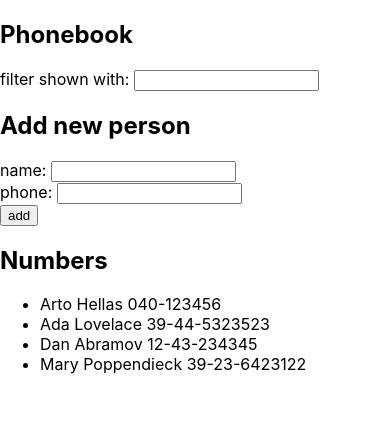
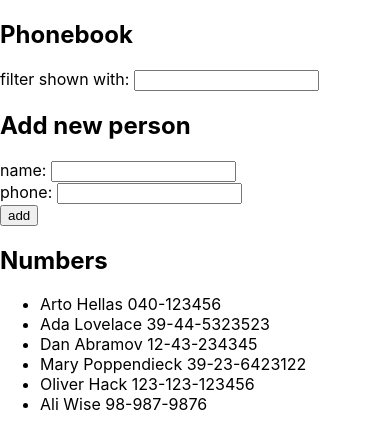
Before and after one commit to timamero/full-stack-open-2021, a React (Create React App) app in the folder Part-2/phonebook/: page / in a window 390 px wide. Shown: the top 448 px of the page. Built offline with nearby package versions, Linux system fonts and the light colour scheme; data requests are answered from the project's data file.

Commit message:
Completed phonebook step 7

```diff
--- a/Part-2/phonebook/db.json
+++ b/Part-2/phonebook/db.json
@@ -1,5 +1,5 @@
 {
-    "persons":[
+  "persons": [
     {
       "name": "Arto Hellas",
       "number": "040-123456",
@@ -19,6 +19,16 @@
       "name": "Mary Poppendieck",
       "number": "39-23-6423122",
       "id": 4
+    },
+    {
+      "name": "Oliver Hack",
+      "number": "123-123-123456",
+      "id": 5
+    },
+    {
+      "name": "Ali Wise",
+      "number": "98-987-9876",
+      "id": 6
     }
   ]
 }
--- a/Part-2/phonebook/src/App.js
+++ b/Part-2/phonebook/src/App.js
@@ -64,9 +64,16 @@ const App = () => {
       number: newNumber
       }
 
-      setPersons(persons.concat(personObject))
-      setNewName('')
-      setNewNumber('')
+      const url = 'http://localhost:3001/persons'
+
+      axios
+        .post(url, personObject).then(response => {
+          setPersons(persons.concat(response.data))
+          setNewName('')
+          setNewNumber('')
+        })
+
+
     }
   }
 
```
Lines whose indentation alone changed are shown as unchanged.
